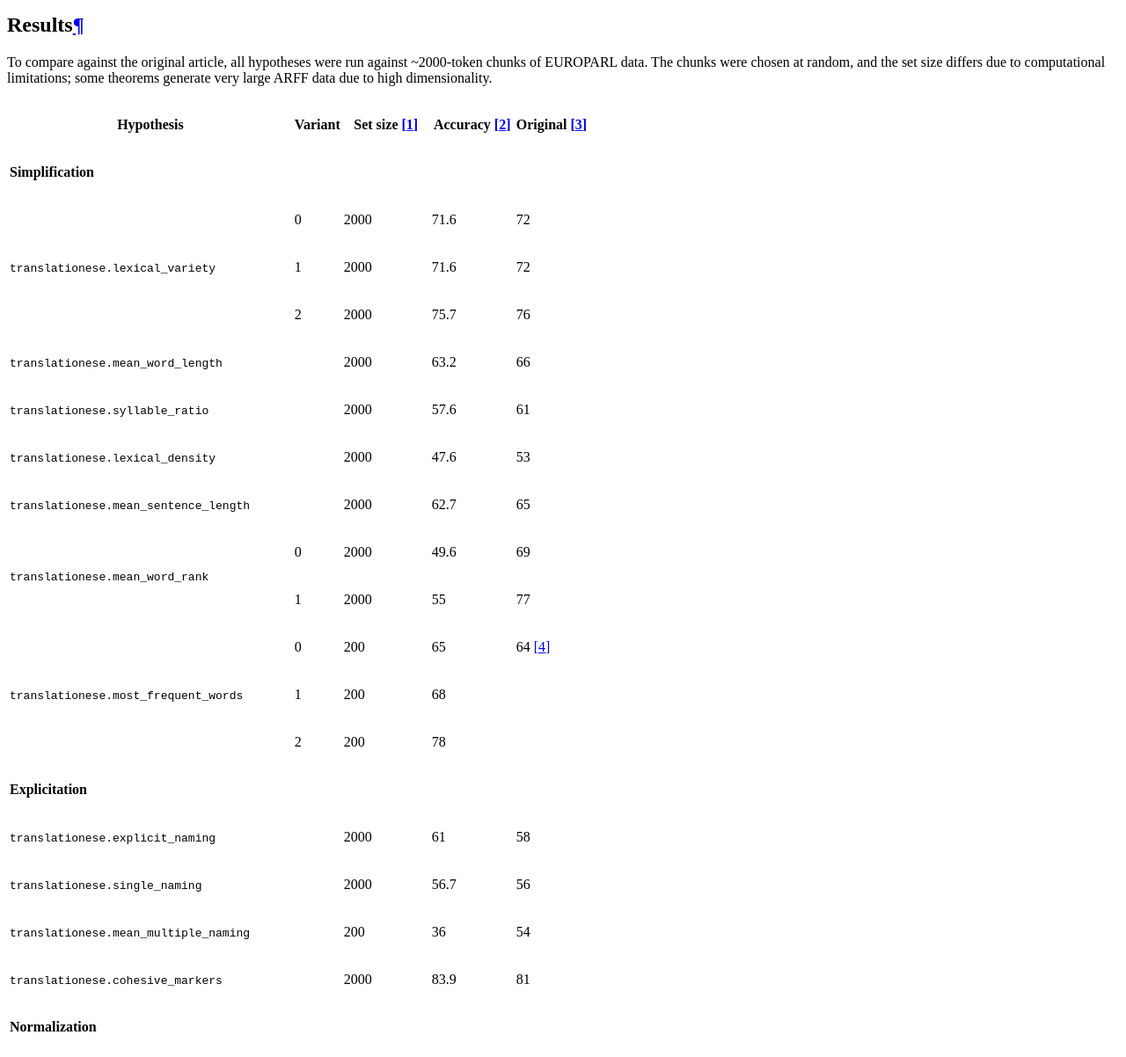
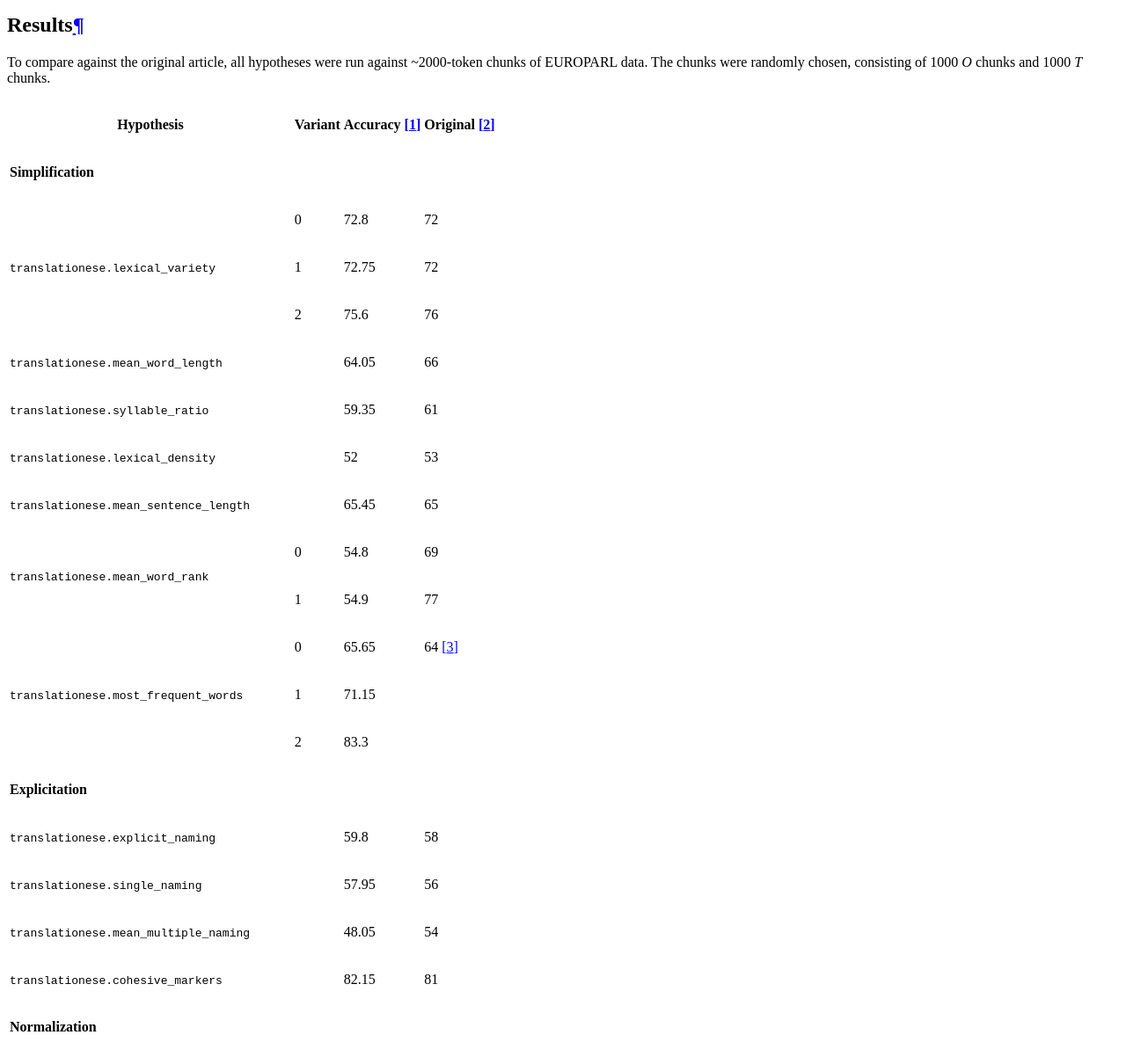
Before and after one commit to lutzky/translationese, a Sphinx documentation site: the page built from docs/testing.rst, in a window 1280 px wide and 1400 px high, scrolled down 442 px, cut to the strip 198-1400 px from the top of the window. Shown: the whole strip at 88% size. Built offline with Sphinx 7.4.7, drawn with Linux system fonts in a browser that asks for light colours; some of the changed text lies outside the part shown.

Commit message:
Updated data after new run with sparse ARFF

```diff
--- a/docs/testing.rst
+++ b/docs/testing.rst
@@ -35,95 +35,93 @@ Results
 =======
 
 To compare against the original article, all hypotheses were run against
-~2000-token chunks of EUROPARL data. The chunks were chosen at random, and
-the set size differs due to computational limitations; some theorems generate
-very large ARFF data due to high dimensionality.
+~2000-token chunks of EUROPARL data. The chunks were randomly chosen,
+consisting of 1000 *O* chunks and 1000 *T* chunks.
 
 .. currentmodule:: translationese
 
-+--------------------------------------------------+---------+-----------------+-----------------+-----------------+
-| Hypothesis                                       | Variant | Set size [#f1]_ | Accuracy [#f2]_ | Original [#f3]_ |
-+==================================================+=========+=================+=================+=================+
-| **Simplification**                                                                                               |
-+--------------------------------------------------+---------+-----------------+-----------------+-----------------+
-| :mod:`translationese.lexical_variety`            | 0       | 2000            | 71.6            | 72              |
-+                                                  +---------+-----------------+-----------------+-----------------+
-|                                                  | 1       | 2000            | 71.6            | 72              |
-+                                                  +---------+-----------------+-----------------+-----------------+
-|                                                  | 2       | 2000            | 75.7            | 76              |
-+--------------------------------------------------+---------+-----------------+-----------------+-----------------+
-| :mod:`translationese.mean_word_length`           |         | 2000            | 63.2            | 66              |
-+--------------------------------------------------+---------+-----------------+-----------------+-----------------+
-| :mod:`translationese.syllable_ratio`             |         | 2000            | 57.6            | 61              |
-+--------------------------------------------------+---------+-----------------+-----------------+-----------------+
-| :mod:`translationese.lexical_density`            |         | 2000            | 47.6            | 53              |
-+--------------------------------------------------+---------+-----------------+-----------------+-----------------+
-| :mod:`translationese.mean_sentence_length`       |         | 2000            | 62.7            | 65              |
-+--------------------------------------------------+---------+-----------------+-----------------+-----------------+
-| :mod:`translationese.mean_word_rank`             | 0       | 2000            | 49.6            | 69              |
-+                                                  +---------+-----------------+-----------------+-----------------+
-|                                                  | 1       | 2000            | 55              | 77              |
-+--------------------------------------------------+---------+-----------------+-----------------+-----------------+
-| :mod:`translationese.most_frequent_words`        | 0       | 200             | 65              | 64 [#f4]_       |
-+                                                  +---------+-----------------+-----------------+-----------------+
-|                                                  | 1       | 200             | 68              |                 |
-+                                                  +---------+-----------------+-----------------+-----------------+
-|                                                  | 2       | 200             | 78              |                 |
-+--------------------------------------------------+---------+-----------------+-----------------+-----------------+
-| **Explicitation**                                                                                                |
-+--------------------------------------------------+---------+-----------------+-----------------+-----------------+
-| :mod:`translationese.explicit_naming`            |         | 2000            | 61              | 58              |
-+--------------------------------------------------+---------+-----------------+-----------------+-----------------+
-| :mod:`translationese.single_naming`              |         | 2000            | 56.7            | 56              |
-+--------------------------------------------------+---------+-----------------+-----------------+-----------------+
-| :mod:`translationese.mean_multiple_naming`       |         | 200             | 36              | 54              |
-+--------------------------------------------------+---------+-----------------+-----------------+-----------------+
-| :mod:`translationese.cohesive_markers`           |         | 2000            | 83.9            | 81              |
-+--------------------------------------------------+---------+-----------------+-----------------+-----------------+
-| **Normalization**                                                                                                |
-+--------------------------------------------------+---------+-----------------+-----------------+-----------------+
-| :mod:`translationese.repetitions`                |         | 2000            | 72.8            | 55              |
-+--------------------------------------------------+---------+-----------------+-----------------+-----------------+
-| :mod:`translationese.contractions`               |         | 600,1000,2000   | 34.7,35.2,41.5  | 50              |
-+--------------------------------------------------+---------+-----------------+-----------------+-----------------+
-| :mod:`translationese.average_pmi`                |         | 2000            | 52.2            | 52              |
-+--------------------------------------------------+---------+-----------------+-----------------+-----------------+
-| :mod:`translationese.threshold_pmi`              |         | 2000            | 63              | 66              |
-+--------------------------------------------------+---------+-----------------+-----------------+-----------------+
-| **Interference**                                                                                                 |
-+--------------------------------------------------+---------+-----------------+-----------------+-----------------+
-| :mod:`translationese.pos_n_grams`                | 0       | 2000            | 88.1            | 90              |
-+                                                  +---------+-----------------+-----------------+-----------------+
-|                                                  | 1       | 2000            | 93.9            | 97              |
-+                                                  +---------+-----------------+-----------------+-----------------+
-|                                                  | 2       | 2000            | 97.3            | 98              |
-+--------------------------------------------------+---------+-----------------+-----------------+-----------------+
-| :mod:`translationese.character_n_grams`          | 0       | 200             | 70.5            | 85              |
-+                                                  +---------+-----------------+-----------------+-----------------+
-|                                                  | 1       | 200             | 85.4            | 98              |
-+                                                  +---------+-----------------+-----------------+-----------------+
-|                                                  | 2       | 200             | 94.5            | 100             |
-+--------------------------------------------------+---------+-----------------+-----------------+-----------------+
-| **Explicitation**                                                                                                |
-+--------------------------------------------------+---------+-----------------+-----------------+-----------------+
-| :mod:`translationese.contextual_function_words`  |         | 2000            | 98.8            | 100             |
-+--------------------------------------------------+---------+-----------------+-----------------+-----------------+
-| :mod:`translationese.positional_token_frequency` |         | 200             | 91              | 97              |
-+--------------------------------------------------+---------+-----------------+-----------------+-----------------+
-| :mod:`translationese.function_words`             |         | 2000            | 96.3            | 96              |
-+--------------------------------------------------+---------+-----------------+-----------------+-----------------+
-| :mod:`translationese.pronouns`                   |         | 2000            | 76.2            | 77              |
-+--------------------------------------------------+---------+-----------------+-----------------+-----------------+
-| :mod:`translationese.punctuation`                | 0       | 200             | 82              | 81              |
-+                                                  +---------+-----------------+-----------------+-----------------+
-|                                                  | 1       | 200             | 82              | 85              |
-+                                                  +---------+-----------------+-----------------+-----------------+
-|                                                  | 2       | 200             | 79              | 80              |
-+--------------------------------------------------+---------+-----------------+-----------------+-----------------+
-| :mod:`translationese.ratio_to_passive_verbs`     |         | 600             | 73              | 65              |
-+--------------------------------------------------+---------+-----------------+-----------------+-----------------+
++--------------------------------------------------+---------+-----------------+-----------------+
+| Hypothesis                                       | Variant | Accuracy [#f2]_ | Original [#f3]_ |
++==================================================+=========+=================+=================+
+| **Simplification**                                                                             |
++--------------------------------------------------+---------+-----------------+-----------------+
+| :mod:`translationese.lexical_variety`            | 0       | 72.8            | 72              |
++                                                  +---------+-----------------+-----------------+
+|                                                  | 1       | 72.75           | 72              |
++                                                  +---------+-----------------+-----------------+
+|                                                  | 2       | 75.6            | 76              |
++--------------------------------------------------+---------+-----------------+-----------------+
+| :mod:`translationese.mean_word_length`           |         | 64.05           | 66              |
++--------------------------------------------------+---------+-----------------+-----------------+
+| :mod:`translationese.syllable_ratio`             |         | 59.35           | 61              |
++--------------------------------------------------+---------+-----------------+-----------------+
+| :mod:`translationese.lexical_density`            |         | 52              | 53              |
++--------------------------------------------------+---------+-----------------+-----------------+
+| :mod:`translationese.mean_sentence_length`       |         | 65.45           | 65              |
++--------------------------------------------------+---------+-----------------+-----------------+
+| :mod:`translationese.mean_word_rank`             | 0       | 54.8            | 69              |
++                                                  +---------+-----------------+-----------------+
+|                                                  | 1       | 54.9            | 77              |
++--------------------------------------------------+---------+-----------------+-----------------+
+| :mod:`translationese.most_frequent_words`        | 0       | 65.65           | 64 [#f4]_       |
++                                                  +---------+-----------------+-----------------+
+|                                                  | 1       | 71.15           |                 |
++                                                  +---------+-----------------+-----------------+
+|                                                  | 2       | 83.3            |                 |
++--------------------------------------------------+---------+-----------------+-----------------+
+| **Explicitation**                                                                              |
++--------------------------------------------------+---------+-----------------+-----------------+
+| :mod:`translationese.explicit_naming`            |         | 59.8            | 58              |
++--------------------------------------------------+---------+-----------------+-----------------+
+| :mod:`translationese.single_naming`              |         | 57.95           | 56              |
++--------------------------------------------------+---------+-----------------+-----------------+
+| :mod:`translationese.mean_multiple_naming`       |         | 48.05           | 54              |
++--------------------------------------------------+---------+-----------------+-----------------+
+| :mod:`translationese.cohesive_markers`           |         | 82.15           | 81              |
++--------------------------------------------------+---------+-----------------+-----------------+
+| **Normalization**                                                                              |
++--------------------------------------------------+---------+-----------------+-----------------+
+| :mod:`translationese.repetitions`                |         | 74.5            | 55              |
++--------------------------------------------------+---------+-----------------+-----------------+
+| :mod:`translationese.contractions`               |         | 50.35           | 50              |
++--------------------------------------------------+---------+-----------------+-----------------+
+| :mod:`translationese.average_pmi`                |         | 59.35           | 52              |
++--------------------------------------------------+---------+-----------------+-----------------+
+| :mod:`translationese.threshold_pmi`              |         | 61.7            | 66              |
++--------------------------------------------------+---------+-----------------+-----------------+
+| **Interference**                                                                               |
++--------------------------------------------------+---------+-----------------+-----------------+
+| :mod:`translationese.pos_n_grams`                | 0       | 87.5            | 90              |
++                                                  +---------+-----------------+-----------------+
+|                                                  | 1       | 94.1            | 97              |
++                                                  +---------+-----------------+-----------------+
+|                                                  | 2       | 97.1            | 98              |
++--------------------------------------------------+---------+-----------------+-----------------+
+| :mod:`translationese.character_n_grams`          | 0       | 74.65           | 85              |
++                                                  +---------+-----------------+-----------------+
+|                                                  | 1       | 95.2            | 98              |
++                                                  +---------+-----------------+-----------------+
+|                                                  | 2       | 99.45           | 100             |
++--------------------------------------------------+---------+-----------------+-----------------+
+| **Explicitation**                                                                              |
++--------------------------------------------------+---------+-----------------+-----------------+
+| :mod:`translationese.contextual_function_words`  |         | 95.85           | 100             |
++--------------------------------------------------+---------+-----------------+-----------------+
+| :mod:`translationese.positional_token_frequency` |         | 96.25           | 97              |
++--------------------------------------------------+---------+-----------------+-----------------+
+| :mod:`translationese.function_words`             |         | 96.3            | 96              |
++--------------------------------------------------+---------+-----------------+-----------------+
+| :mod:`translationese.pronouns`                   |         | 76.4            | 77              |
++--------------------------------------------------+---------+-----------------+-----------------+
+| :mod:`translationese.punctuation`                | 0       | 81.75           | 81              |
++                                                  +---------+-----------------+-----------------+
+|                                                  | 1       | 81.6            | 85              |
++                                                  +---------+-----------------+-----------------+
+|                                                  | 2       | 81.35           | 80              |
++--------------------------------------------------+---------+-----------------+-----------------+
+| :mod:`translationese.ratio_to_passive_verbs`     |         | 65.25           | 65              |
++--------------------------------------------------+---------+-----------------+-----------------+
 
-.. [#f1] Dataset size, total number of chunks (evenly distributed; *O*/*T* = 1)
 .. [#f2] Weighted average F-measure, as reported by Weka
 .. [#f3] Result from `On the Features of Translationese by VV, NO, SW`
 .. [#f4] No variants were specified for *Most frequent words* in the original
```
